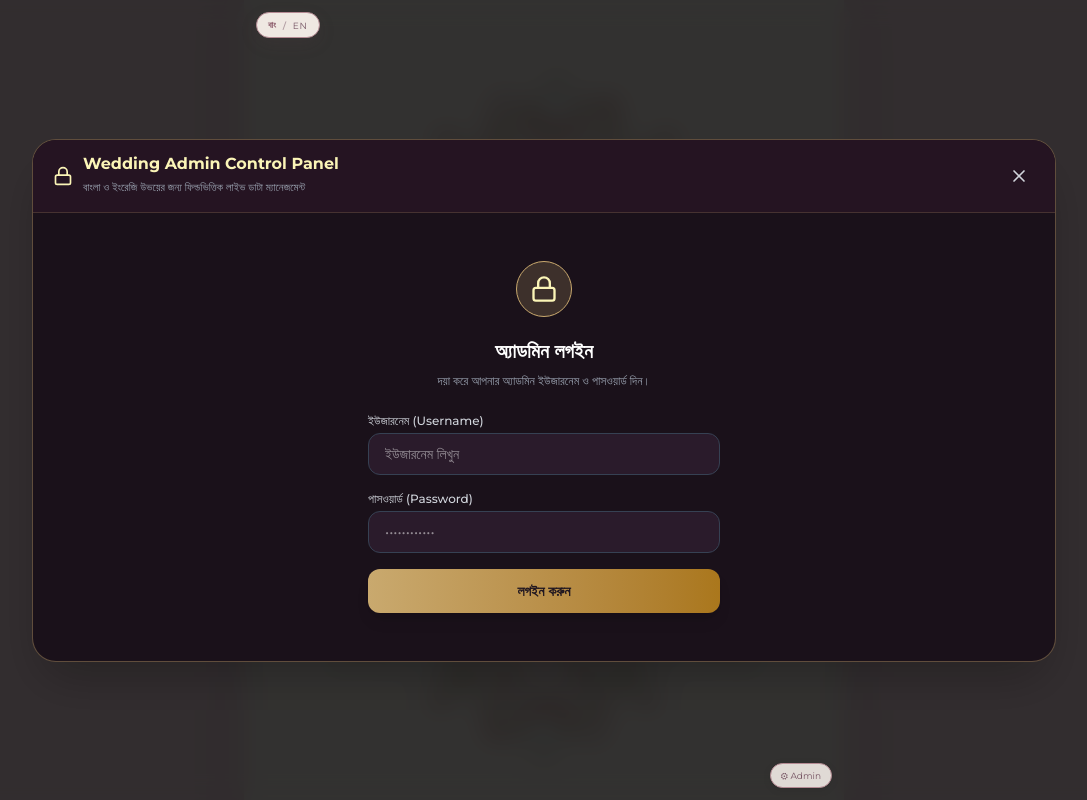
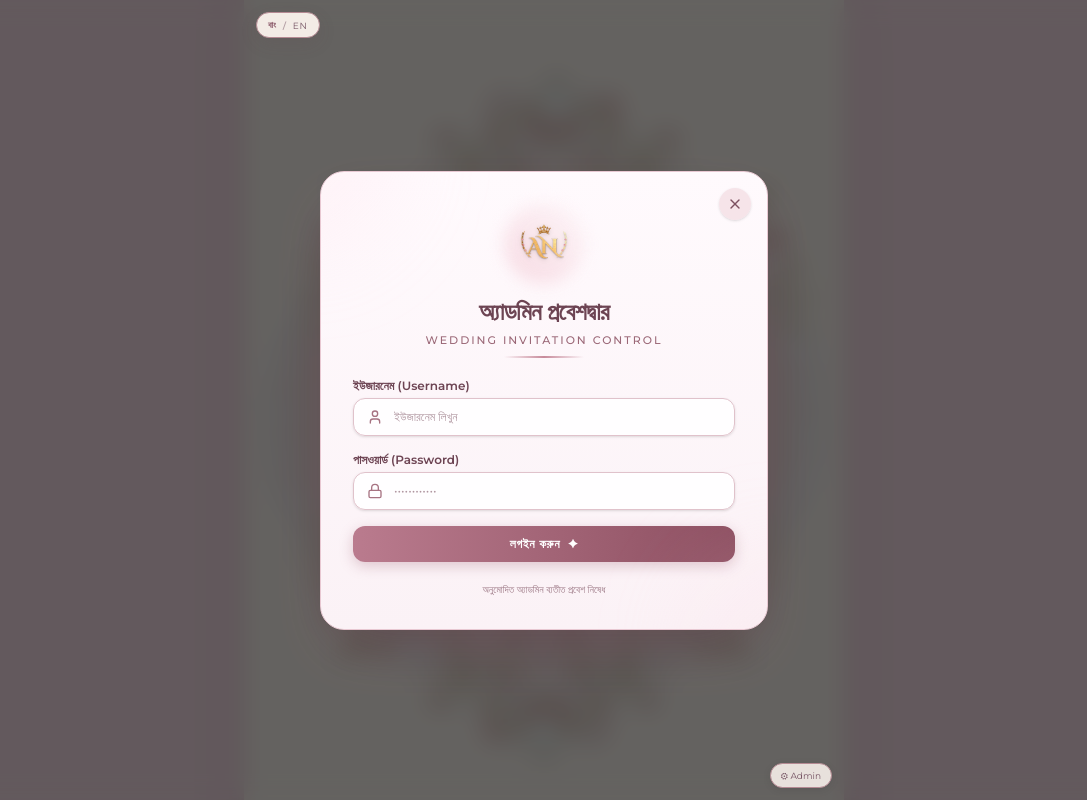
Before and after one commit to heartsantor/abir-weeding, a React (Vite) app: page / in a window 1280 px wide. Both pictures are taken after a click on the button "⚙ Admin". Shown: the whole page, without its empty margins (96-1183 px from the left). Built offline with nearby package versions, Linux system fonts and the light colour scheme.

Commit message:
Redesign admin login UI to match royal wedding theme

```diff
--- a/src/components/admin/AdminDashboard.jsx
+++ b/src/components/admin/AdminDashboard.jsx
@@ -2,6 +2,7 @@ import React, { useState, useEffect } from 'react';
 import {
   X,
   Lock,
+  User,
   Save,
   RotateCcw,
   Download,
@@ -218,6 +219,102 @@ export default function AdminDashboard({ isOpen, onClose }) {
     { id: 'raw', label: 'Raw JSON', icon: Code },
   ];
 
+  if (!isAuthenticated) {
+    return (
+      <div className="fixed inset-0 z-50 flex items-center justify-center p-3 sm:p-4 bg-black/60 backdrop-blur-md overflow-y-auto animate-fadeIn">
+        <div className="relative w-full max-w-sm sm:max-w-md bg-gradient-to-b from-[#fffafd] to-[#fbf2f6] text-[#4a333d] rounded-3xl shadow-[0_25px_60px_-15px_rgba(115,55,75,0.35)] border border-[#e8c8d2] overflow-hidden p-6 sm:p-8 text-center">
+          {/* Subtle decorative gold floral corners or glow */}
+          <div className="absolute -top-24 -left-24 w-48 h-48 rounded-full bg-gradient-to-br from-[#ffdbe5]/40 to-transparent blur-2xl pointer-events-none" />
+          <div className="absolute -bottom-24 -right-24 w-48 h-48 rounded-full bg-gradient-to-tl from-[#ffdbe5]/40 to-transparent blur-2xl pointer-events-none" />
+
+          {/* Close Button */}
+          <button
+            onClick={onClose}
+            className="absolute top-4 right-4 w-8 h-8 rounded-full bg-[#f4dfe5]/80 hover:bg-[#ebd0d8] text-[#7d5060] flex items-center justify-center transition-colors shadow-sm cursor-pointer"
+            title="বন্ধ করুন"
+          >
+            <X className="w-4 h-4" />
+          </button>
+
+          {/* Monogram / Royal Emblem */}
+          <div className="w-20 h-20 mx-auto mb-3 relative flex items-center justify-center">
+            <div className="absolute inset-0 rounded-full bg-gradient-to-tr from-[#f6d7e0] to-[#fdf4f7] blur-sm opacity-90" />
+            <img
+              src="/assets/monogram-an-transparent.png"
+              alt="Royal Monogram"
+              className="w-16 h-16 object-contain relative z-10 drop-shadow-sm transform hover:scale-105 transition-transform"
+            />
+          </div>
+
+          {/* Title & Tagline */}
+          <h2 className="text-xl sm:text-2xl font-bold text-[#6d4453] font-bengali-serif mb-1 tracking-tight">
+            অ্যাডমিন প্রবেশদ্বার
+          </h2>
+          <p className="text-[11px] font-medium uppercase tracking-[0.18em] text-[#9b6877] mb-2 font-montserrat">
+            Wedding Invitation Control
+          </p>
+          <div className="w-20 h-[1.5px] mx-auto bg-gradient-to-r from-transparent via-[#c78a9a] to-transparent mb-5" />
+
+          {/* Error message if any */}
+          {authError && (
+            <div className="mb-4 p-2.5 rounded-xl bg-[#fae8ec] border border-[#e8b5c1] text-[#913b4e] text-xs font-medium text-center">
+              {authError}
+            </div>
+          )}
+
+          {/* Login Form */}
+          <form onSubmit={handleLogin} className="space-y-4 text-left">
+            <div className="space-y-1">
+              <label className="block text-xs font-semibold text-[#6d4453]">
+                ইউজারনেম (Username)
+              </label>
+              <div className="relative">
+                <User className="w-4 h-4 text-[#a77382] absolute left-3.5 top-1/2 -translate-y-1/2 pointer-events-none" />
+                <input
+                  type="text"
+                  value={username}
+                  onChange={(e) => setUsername(e.target.value)}
+                  placeholder="ইউজারনেম লিখুন"
+                  className="w-full pl-10 pr-4 py-2.5 rounded-xl bg-white/95 border border-[#e0c2cb] focus:border-[#b57a8d] focus:ring-2 focus:ring-[#c78a9a]/20 text-[#4c353e] placeholder-[#b096a0] text-xs outline-none transition-all shadow-sm"
+                  required
+                />
+              </div>
+            </div>
+
+            <div className="space-y-1">
+              <label className="block text-xs font-semibold text-[#6d4453]">
+                পাসওয়ার্ড (Password)
+              </label>
+              <div className="relative">
+                <Lock className="w-4 h-4 text-[#a77382] absolute left-3.5 top-1/2 -translate-y-1/2 pointer-events-none" />
+                <input
+                  type="password"
+                  value={password}
+                  onChange={(e) => setPassword(e.target.value)}
+                  placeholder="••••••••••••"
+                  className="w-full pl-10 pr-4 py-2.5 rounded-xl bg-white/95 border border-[#e0c2cb] focus:border-[#b57a8d] focus:ring-2 focus:ring-[#c78a9a]/20 text-[#4c353e] placeholder-[#b096a0] text-xs outline-none transition-all shadow-sm"
+                  required
+                />
+              </div>
+            </div>
+
+            <button
+              type="submit"
+              className="w-full mt-2 py-2.5 px-4 rounded-xl font-semibold text-xs tracking-wider uppercase text-white bg-gradient-to-r from-[#ba7b8e] via-[#a36577] to-[#8d4f61] hover:from-[#c5879a] hover:to-[#9a596c] shadow-[0_4px_14px_rgba(163,101,119,0.32)] hover:shadow-[0_6px_20px_rgba(163,101,119,0.45)] transform hover:-translate-y-0.5 active:translate-y-0 transition-all flex items-center justify-center gap-2 cursor-pointer"
+            >
+              <span>লগইন করুন</span>
+              <span>✦</span>
+            </button>
+          </form>
+
+          <p className="text-[10px] text-[#9c7885] mt-5">
+            অনুমোদিত অ্যাডমিন ব্যতীত প্রবেশ নিষেধ
+          </p>
+        </div>
+      </div>
+    );
+  }
+
   return (
     <div className="fixed inset-0 z-50 flex items-center justify-center p-2 sm:p-4 bg-black/80 backdrop-blur-md overflow-y-auto">
       <div className="relative w-full max-w-5xl max-h-[94vh] flex flex-col bg-[#1a111a] text-gray-100 rounded-3xl shadow-2xl border border-[#c9a96e]/40 overflow-hidden">
@@ -236,69 +333,11 @@ export default function AdminDashboard({ isOpen, onClose }) {
           </div>
           <button
             onClick={onClose}
-            className="p-1.5 rounded-full hover:bg-white/10 text-gray-300 hover:text-white transition-colors"
+            className="p-1.5 rounded-full hover:bg-white/10 text-gray-300 hover:text-white transition-colors cursor-pointer"
           >
             <X className="w-5 h-5" />
           </button>
         </div>
-
-        {/* Auth Barrier */}
-        {!isAuthenticated ? (
-          <div className="p-8 sm:p-12 max-w-md mx-auto w-full my-auto text-center">
-            <div className="w-14 h-14 mx-auto rounded-full bg-[#c9a96e]/20 border border-[#c9a96e] flex items-center justify-center mb-5">
-              <Lock className="w-7 h-7 text-[#fbf5b7]" />
-            </div>
-            <h3 className="text-xl font-bold font-bengali-serif text-white mb-2">
-              অ্যাডমিন লগইন
-            </h3>
-            <p className="text-xs text-gray-400 mb-6">
-              দয়া করে আপনার অ্যাডমিন ইউজারনেম ও পাসওয়ার্ড দিন।
-            </p>
-
-            {authError && (
-              <div className="mb-4 p-3 rounded-xl bg-red-900/40 border border-red-500/50 text-red-200 text-xs">
-                {authError}
-              </div>
-            )}
-
-            <form onSubmit={handleLogin} className="space-y-4 text-left">
-              <div>
-                <label className="block text-xs font-medium text-gray-300 mb-1">
-                  ইউজারনেম (Username)
-                </label>
-                <input
-                  type="text"
-                  value={username}
-                  onChange={(e) => setUsername(e.target.value)}
-                  placeholder="ইউজারনেম লিখুন"
-                  className="w-full px-4 py-2.5 rounded-xl bg-[#2a1b2b] border border-gray-700 focus:border-[#c9a96e] text-white text-sm outline-none transition-colors"
-                  required
-                />
-              </div>
-
-              <div>
-                <label className="block text-xs font-medium text-gray-300 mb-1">
-                  পাসওয়ার্ড (Password)
-                </label>
-                <input
-                  type="password"
-                  value={password}
-                  onChange={(e) => setPassword(e.target.value)}
-                  placeholder="••••••••••••"
-                  className="w-full px-4 py-2.5 rounded-xl bg-[#2a1b2b] border border-gray-700 focus:border-[#c9a96e] text-white text-sm outline-none transition-colors"
-                  required
-                />
-              </div>
-
-              <button
-                type="submit"
-                className="w-full py-3 rounded-xl font-semibold text-sm bg-gradient-to-r from-[#c9a96e] to-[#aa771c] text-[#1f1620] hover:opacity-90 shadow-lg transition-all"
-              >
-                লগইন করুন
-              </button>
-            </form>
-          </div>
-        ) : (
           /* Dashboard */
           <div className="flex-1 flex flex-col overflow-hidden">
             {/* Top Toolbar */}
@@ -1148,8 +1187,7 @@ export default function AdminDashboard({ isOpen, onClose }) {
               </div>
             </div>
           </div>
-        )}
+        </div>
       </div>
-    </div>
-  );
-}
+    );
+  }
```
